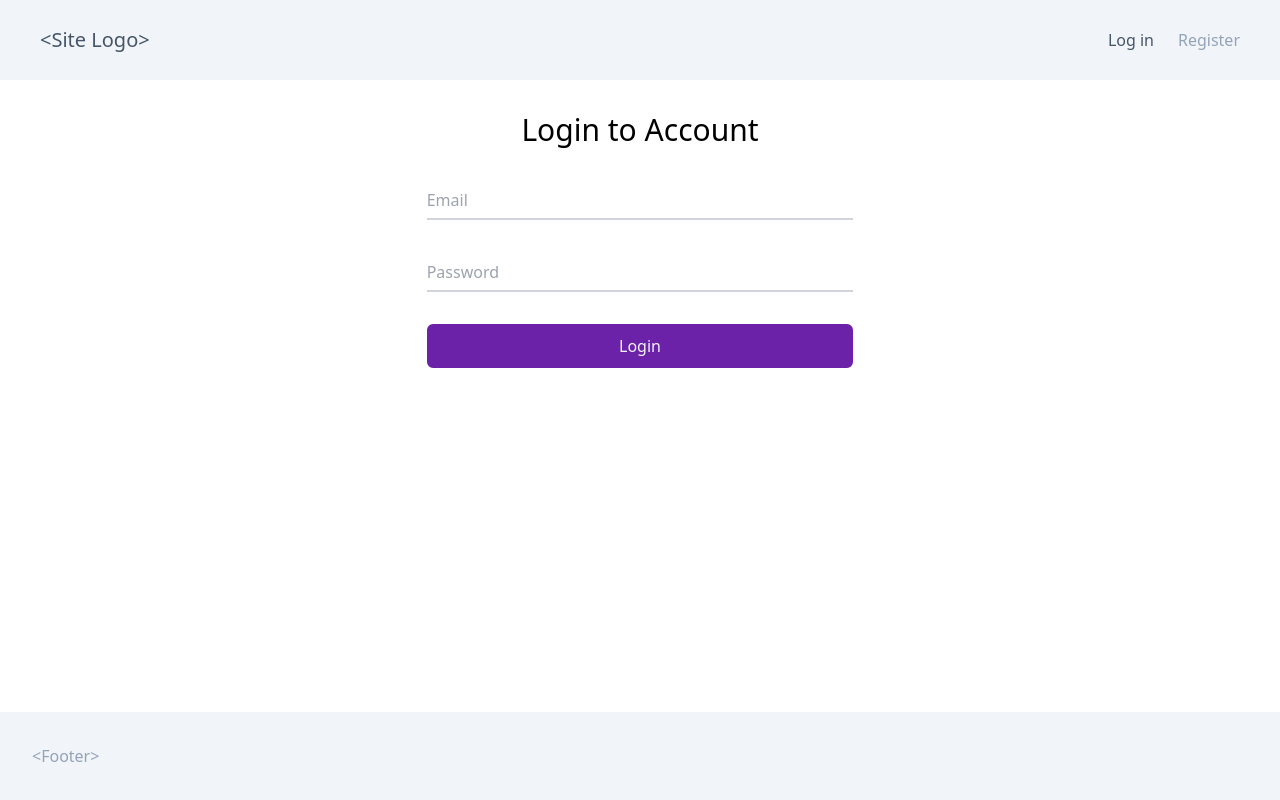
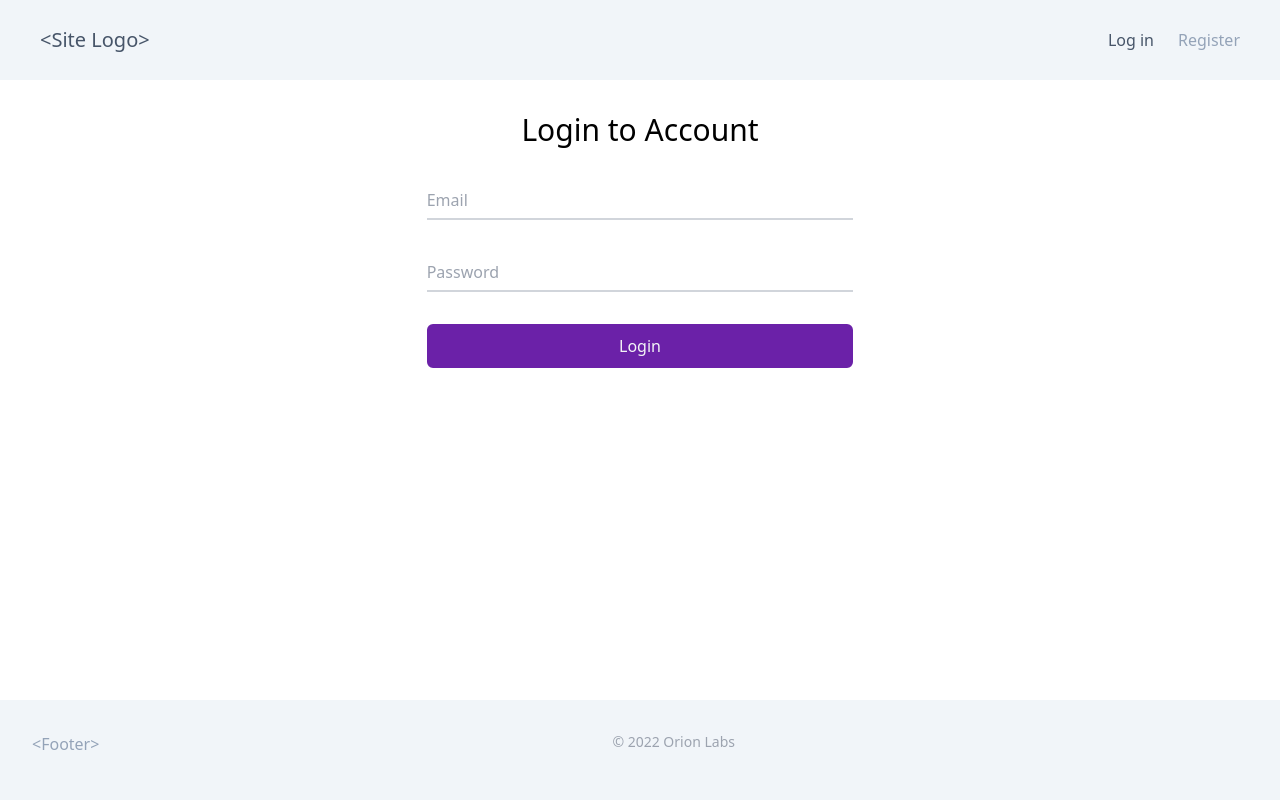
Before and after one commit to jasonsjones/project-next-gen, a React (Vite) app in the folder apps/web/: page /login in a window 1280 px wide. Built offline with nearby package versions, Linux system fonts and the light colour scheme.

Commit message:
feat: add copyright to footer

```diff
--- a/apps/web/src/layouts/RootLayout.tsx
+++ b/apps/web/src/layouts/RootLayout.tsx
@@ -8,7 +8,12 @@ function RootLayout(): JSX.Element {
             <div className="flex-grow flex-shrink-0">
                 <Outlet />
             </div>
-            <footer className="p-8 text-slate-400 bg-slate-100">&lt;Footer&gt;</footer>
+            <footer className="flex p-8 text-slate-400 bg-slate-100">
+                <div>&lt;Footer&gt;</div>
+                <div className="grow pb-4 text-center text-gray-400 text-sm">
+                    &copy; 2022 Orion Labs
+                </div>
+            </footer>
         </div>
     );
 }
```
